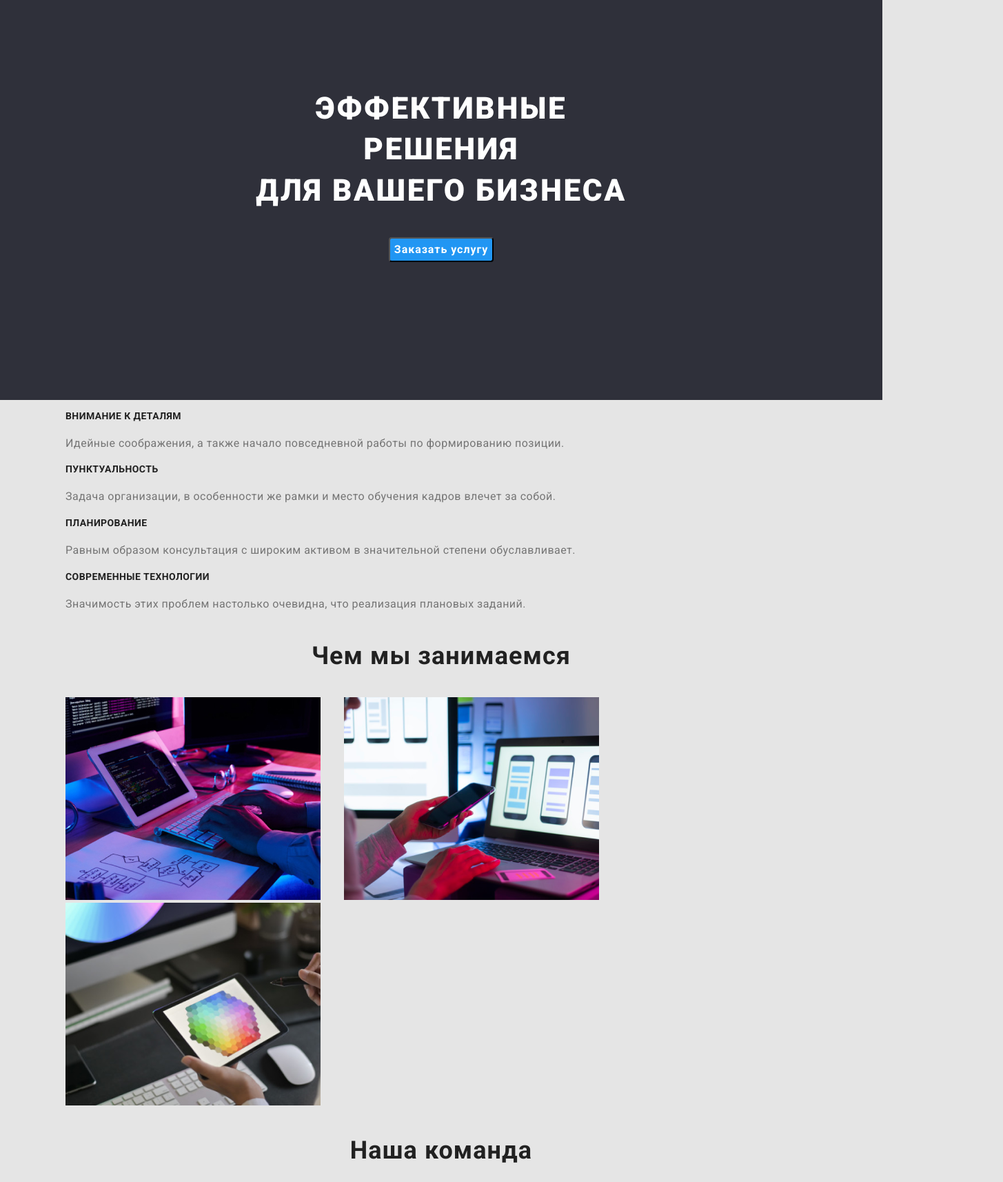
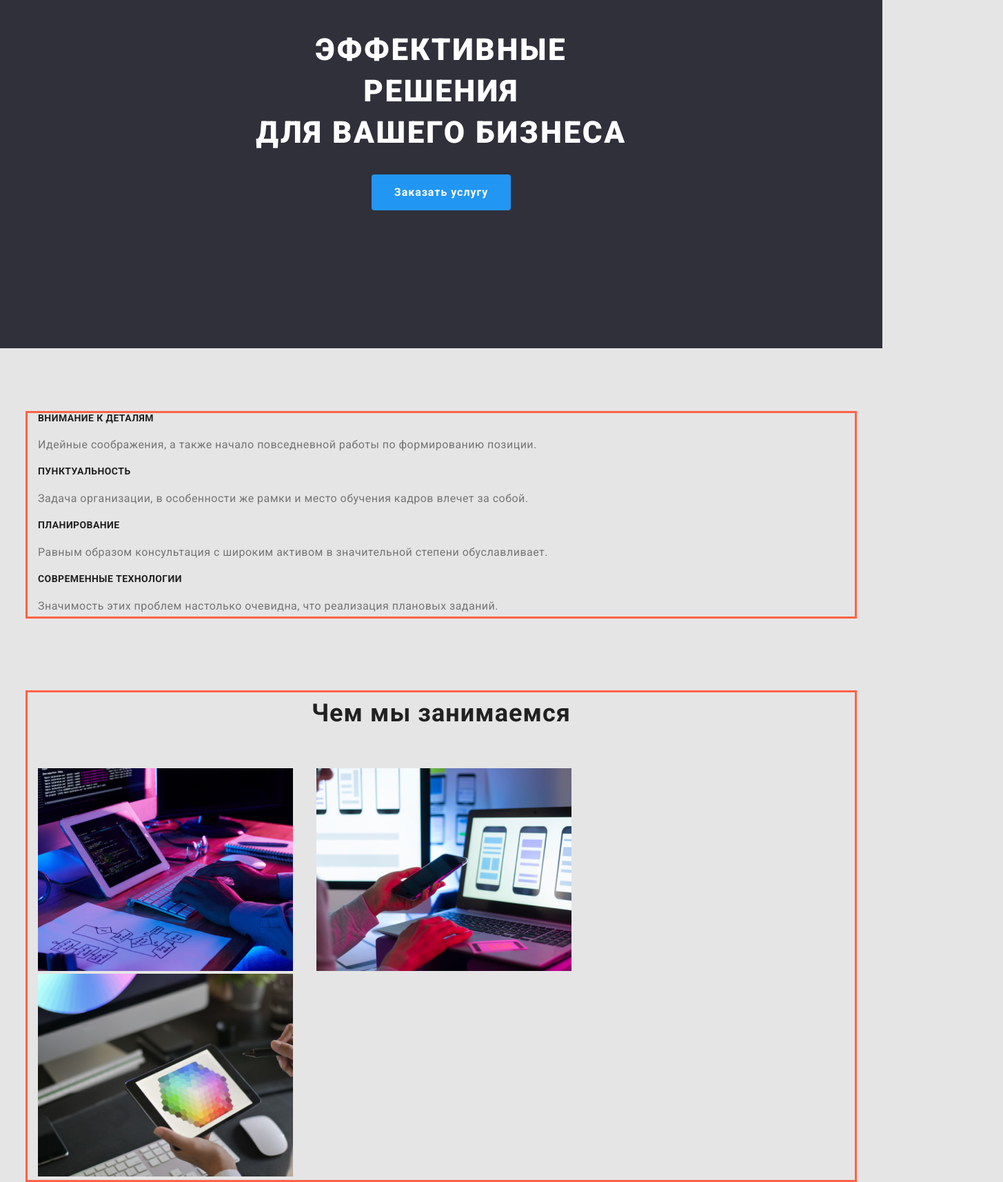
Before and after one commit to VlasovaAlexsandra/goit-markup-hw-03, a plain HTML site: page index.html in a window 1280 px wide. Shown: the part 280-1994 px from the top of the page at 69% size, 1455 px wide, since content can reach past the window. Drawn offline with Linux system fonts and the light colour scheme.

Commit message:
добавляет отступы

```diff
--- a/css/styles.css
+++ b/css/styles.css
@@ -57,10 +57,14 @@ html {
     margin-right: auto;
     padding-right: 15px;
     padding-left: 15px;
+
+    outline: 3px solid tomato;
 }
 
 .list {
     list-style: none;
+    padding: 0px;
+    margin: 0px;
 }
 
 /* site-nav */
@@ -101,6 +105,8 @@ html {
 /* hero */
 .hero-title {
     /* padding: 200px 452px; */
+    margin-top: 0px;
+    margin-bottom: 30px;
 
     color: var(--hero-text-color);
     /* max-width: 696px; */
@@ -121,7 +127,20 @@ html {
 }
 
 /* section */
+
+.section {
+    padding-top: 94px;
+    padding-bottom: 94px;
+}
+
+.section.no-padding {
+    padding-top: 0px;
+    padding-bottom: 0px;
+}
+
 .section-title {
+    margin-top: 0px;
+    margin-bottom: 50px;
     color: var(--title-text-color);
 
     font-weight: bold;
@@ -147,6 +166,9 @@ li :last-child {
 }
 
 .list-title {
+    margin-top: 0px;
+    margin-bottom: 10px;
+
     color: var(--title-text-color);
 
     font-weight: bold;
@@ -205,6 +227,8 @@ li :last-child {
 
 .button.primary {
     border-radius: 4px;
+    padding: 10px 32px;
+    border: 1px solid transparent;
 
     background-color: var(--accent-text-color);
     color: #FFFFFF;
@@ -219,7 +243,10 @@ li :last-child {
 }
 
 .btn .button.primary {
-    background: var(--button-bg-color);
+    padding: 6px 22px;
+
+
+    background-color: var(--button-bg-color);
     color: var(--button-text-color);
 
     font-family: inherit;
@@ -233,15 +260,19 @@ li :last-child {
 .btn .button.primary:focus {
     background-color: var(--accent-text-color);
     color: #FFFFFF;
+
 }
 
 /* footer */
 .footer {
     background-color: var(--bgr-footer);
-    padding: 60px 1240px 60px 215px;
+    padding-top: 60px;
+    padding-bottom: 60px;
 }
 
 .address {
+    margin-top: 20px;
+
     color: var(--footer-text-color);
     font-style: normal;
 
--- a/index.html
+++ b/index.html
@@ -64,7 +64,7 @@
         </section>
 
         <!--Чем мы занимаемся-->
-        <section class="section">
+        <section class="section no-padding">
             <div class="container">
                 <h2 class="section-title">Чем мы занимаемся</h2>
                 <ul class="list">
```
